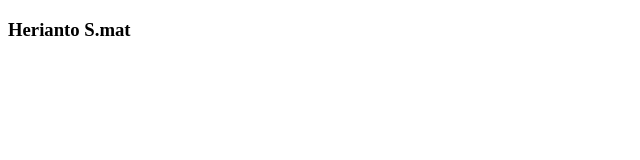
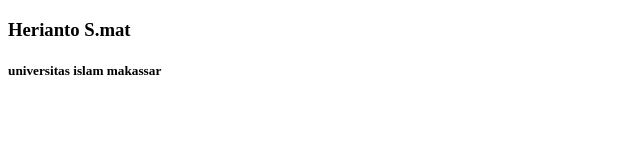
Before and after one commit to Herianto-S-Mat/test, a plain HTML site: page index.html in a window 1280 px wide. Shown: the whole page, without its empty margins (0-640 px from the left). Drawn offline with Linux system fonts and the light colour scheme.

Commit message:
Update index.html

```diff
--- a/index.html
+++ b/index.html
@@ -8,5 +8,6 @@
 </head>
 <body>
     <h3>Herianto S.mat</h3>
+     <h5>universitas islam makassar</h5>
 </body>
 </html>
```
